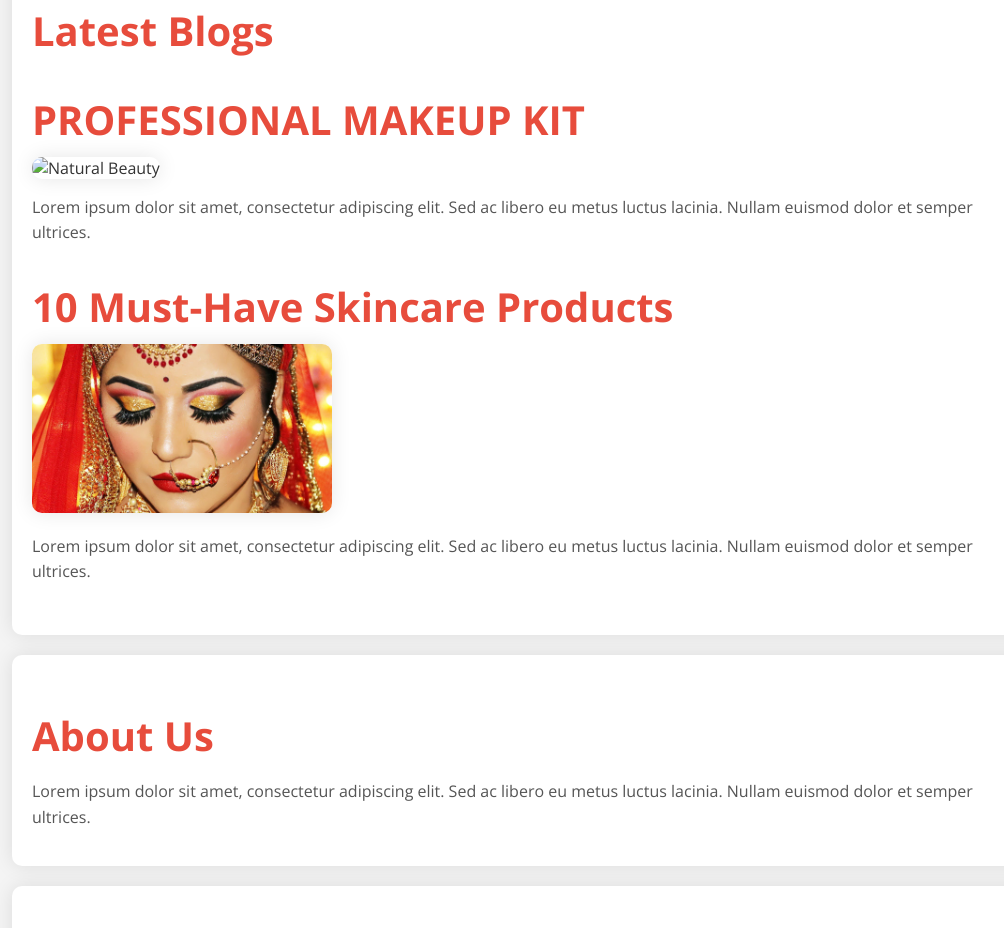
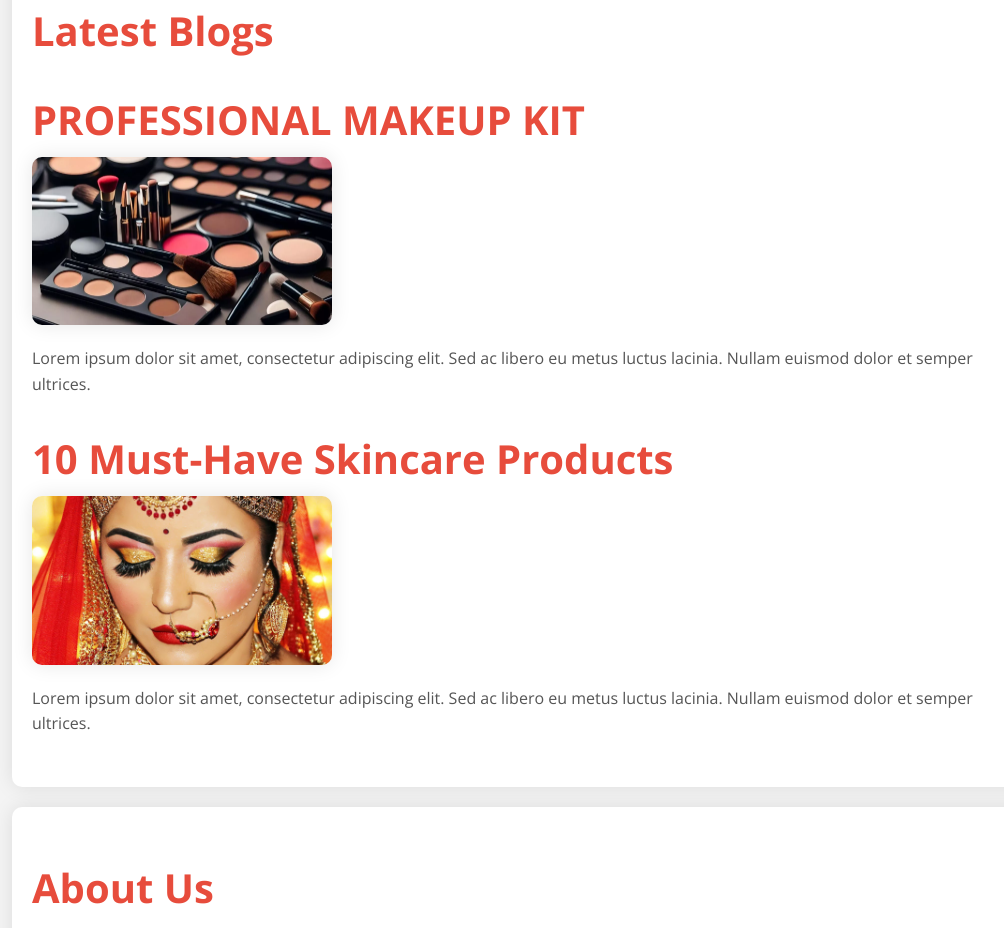
Before and after one commit to Sssagar2306/dbeautyv, a plain HTML site: page index.html in a window 1280 px wide. Shown: the part 925-1853 px from the top of the page, without its empty margins (108-1112 px from the left). Drawn offline with nearby package versions, Linux system fonts and the light colour scheme.

Commit message:
Update index.html

```diff
--- a/index.html
+++ b/index.html
@@ -173,7 +173,7 @@
         <h2>Latest Blogs</h2>
         <article>
             <h2>PROFESSIONAL MAKEUP KIT</h2>
-            <img src="3.jpg" alt="Natural Beauty">
+            <img src="3.jpeg" alt="Natural Beauty">
             <p>Lorem ipsum dolor sit amet, consectetur adipiscing elit. Sed ac libero eu metus luctus lacinia. Nullam euismod dolor et semper ultrices.</p>
         </article>
 
```
